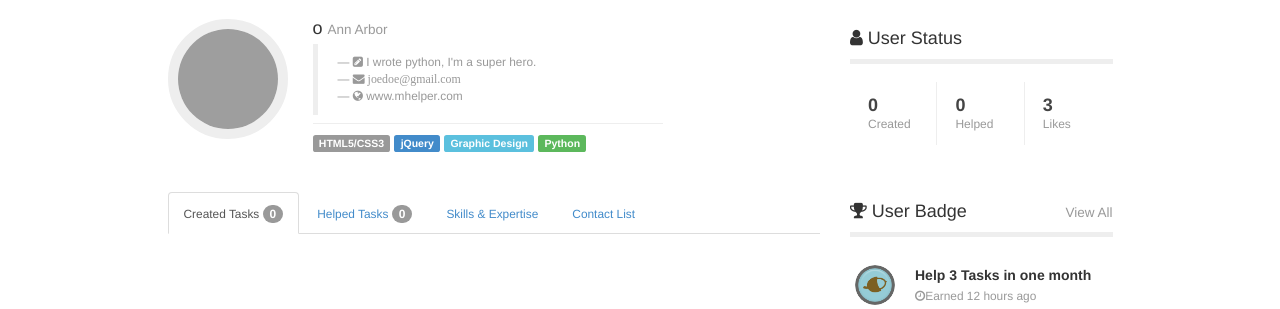
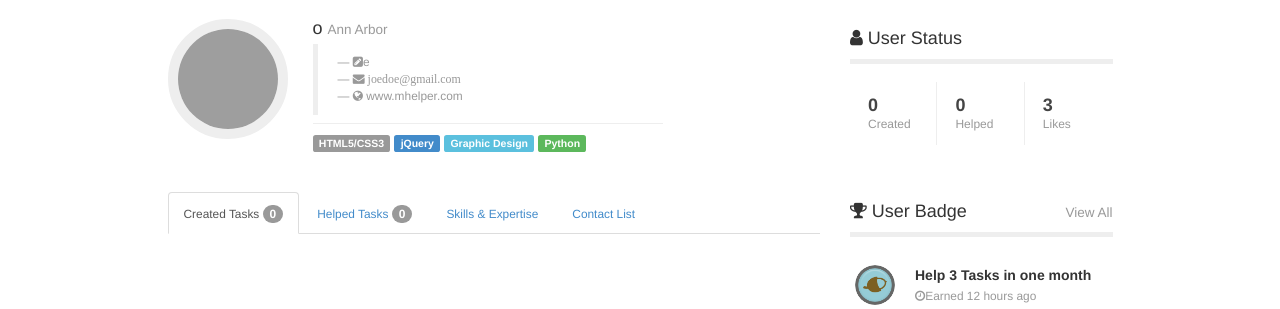
Before and after one commit to umliuxin/MHelper, a PHP site: page /plus/profile.php in a window 1280 px wide. Shown: the part 51-360 px from the top of the page. Run offline with PHP 8.4, Linux system fonts and the light colour scheme; the visitor is signed in with stand-in values (Sample User, id 1); data comes from the database, SQL or seed files in the repository; tables that the repository leaves empty hold one stand-in row (values such as "Sample post"); data that the repository does not hold is empty; some libraries are stand-ins or nearby versions; grey boxes are pictures that could not be loaded.

Commit message:
backendV27

```diff
--- a/profile.php
+++ b/profile.php
@@ -39,9 +39,11 @@
 		            <div class="media-body col-md-7">
 		                <h4 class="media-heading"><?=$user[1]?> <small> Ann Arbor</small></h4>
 		               	<blockquote style="margin:0;">
-	                		<small><i class="fa fa-pencil-square"></i> I wrote python, I'm a super hero.</small>
+	                		<small><i class="fa fa-pencil-square"></i><?=$user[3]?></small>
+							<?php if(!isset($_GET['fid'])){?>
 		            		<small><i class="fa fa-envelope"> joedoe@gmail.com</i></small>
 		            		<small><i class="fa fa-globe"></i> www.mhelper.com</small>
+							<?php } ?>
 		                </blockquote>
 		                <hr style="margin:8px auto">
 		                <span class="label label-default">HTML5/CSS3</span>
```
